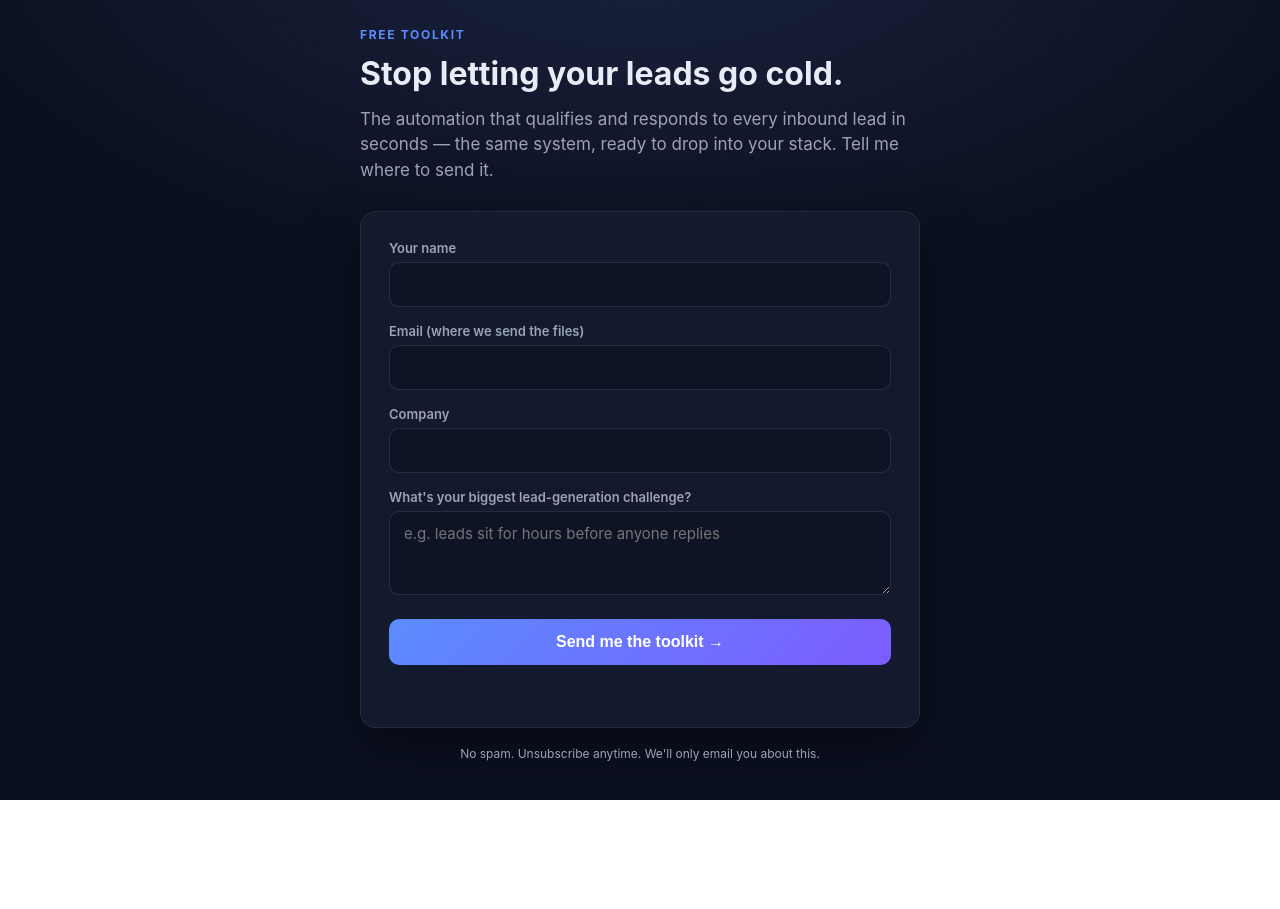
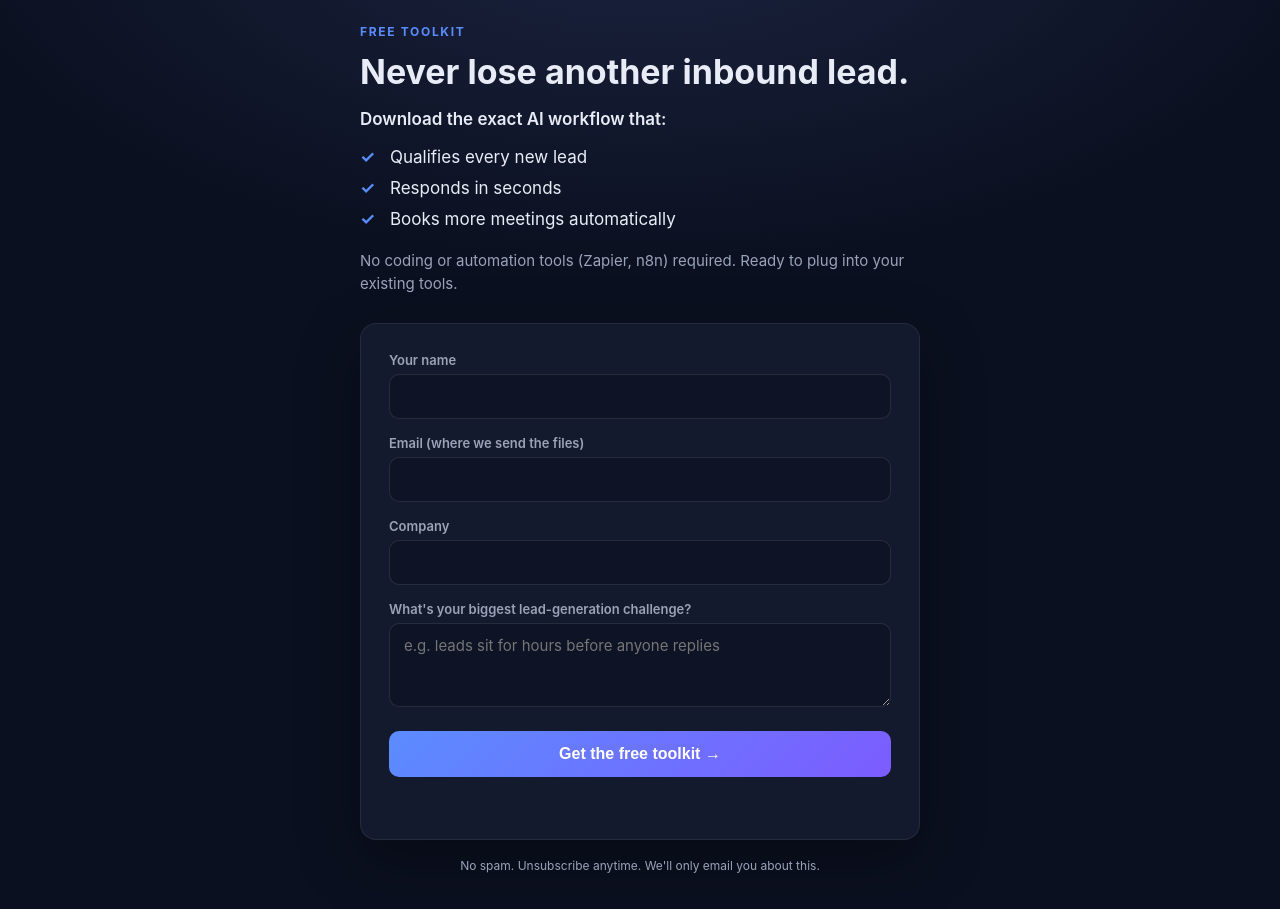
Before and after one commit to Jessmatth/lead-response-toolkit, a website: page public/index.html in a window 1280 px wide. Before the commit the page ends 800 px from the top, so only its background shows below. Drawn offline with Linux system fonts and the light colour scheme.

Commit message:
Update landing page copy: sharper hero, benefit bullets, no-code angle
Co-Authored-By: Claude Opus 4.8 <noreply@anthropic.com>

```diff
--- a/public/index.html
+++ b/public/index.html
@@ -3,10 +3,10 @@
   <head>
     <meta charset="utf-8" />
     <meta name="viewport" content="width=device-width, initial-scale=1" />
-    <title>Stop letting leads go cold — free automation toolkit</title>
+    <title>Never lose another inbound lead — free AI toolkit</title>
     <meta
       name="description"
-      content="The automation that qualifies and responds to inbound leads automatically. Grab the files free."
+      content="Download the exact AI workflow that qualifies every lead, responds in seconds, and books more meetings. No coding or Zapier/n8n required."
     />
     <style>
       :root {
@@ -40,8 +40,26 @@
         font-weight: 700;
         margin-bottom: 14px;
       }
-      h1 { font-size: 32px; line-height: 1.15; margin: 0 0 14px; }
+      h1 { font-size: 34px; line-height: 1.12; margin: 0 0 16px; }
       .sub { color: var(--muted); font-size: 17px; line-height: 1.5; margin: 0 0 28px; }
+      .leadin { color: var(--text); font-size: 17px; line-height: 1.5; margin: 0 0 14px; font-weight: 600; }
+      .benefits { list-style: none; padding: 0; margin: 0 0 20px; }
+      .benefits li {
+        position: relative;
+        padding-left: 30px;
+        margin-bottom: 11px;
+        font-size: 17px;
+        color: var(--text);
+      }
+      .benefits li::before {
+        content: "✓";
+        position: absolute;
+        left: 0;
+        top: 0;
+        color: var(--accent);
+        font-weight: 700;
+      }
+      .reassure { color: var(--muted); font-size: 15px; line-height: 1.55; margin: 0 0 28px; }
       .card {
         background: var(--card);
         border: 1px solid rgba(255, 255, 255, 0.07);
@@ -91,10 +109,16 @@
   <body>
     <div class="wrap">
       <div class="eyebrow">Free toolkit</div>
-      <h1>Stop letting your leads go cold.</h1>
-      <p class="sub">
-        The automation that qualifies and responds to every inbound lead in seconds —
-        the same system, ready to drop into your stack. Tell me where to send it.
+      <h1>Never lose another inbound lead.</h1>
+      <p class="leadin">Download the exact AI workflow that:</p>
+      <ul class="benefits">
+        <li>Qualifies every new lead</li>
+        <li>Responds in seconds</li>
+        <li>Books more meetings automatically</li>
+      </ul>
+      <p class="reassure">
+        No coding or automation tools (Zapier, n8n) required. Ready to plug into
+        your existing tools.
       </p>
 
       <div class="card">
@@ -120,7 +144,7 @@
             <label for="website">Website</label>
             <input id="website" name="website" tabindex="-1" autocomplete="off" />
           </div>
-          <button id="submitBtn" type="submit">Send me the toolkit →</button>
+          <button id="submitBtn" type="submit">Get the free toolkit →</button>
           <div id="msg" class="msg"></div>
         </form>
 
@@ -176,7 +200,7 @@
             msg.className = "msg err";
             msg.textContent = data.error || "Something went wrong. Please try again.";
             btn.disabled = false;
-            btn.textContent = "Send me the toolkit →";
+            btn.textContent = "Get the free toolkit →";
           }
         } catch {
           msg.className = "msg err";
```
